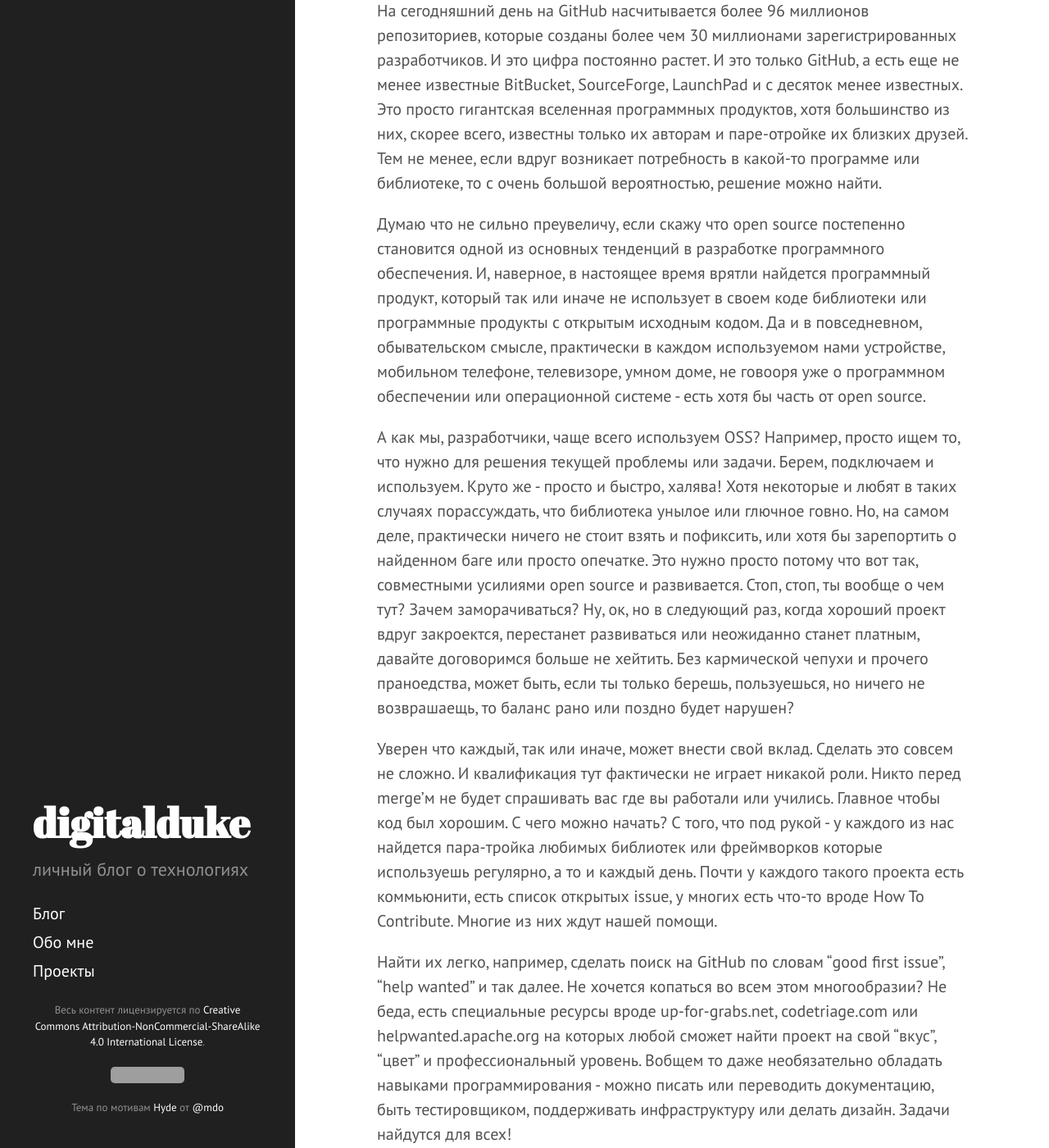
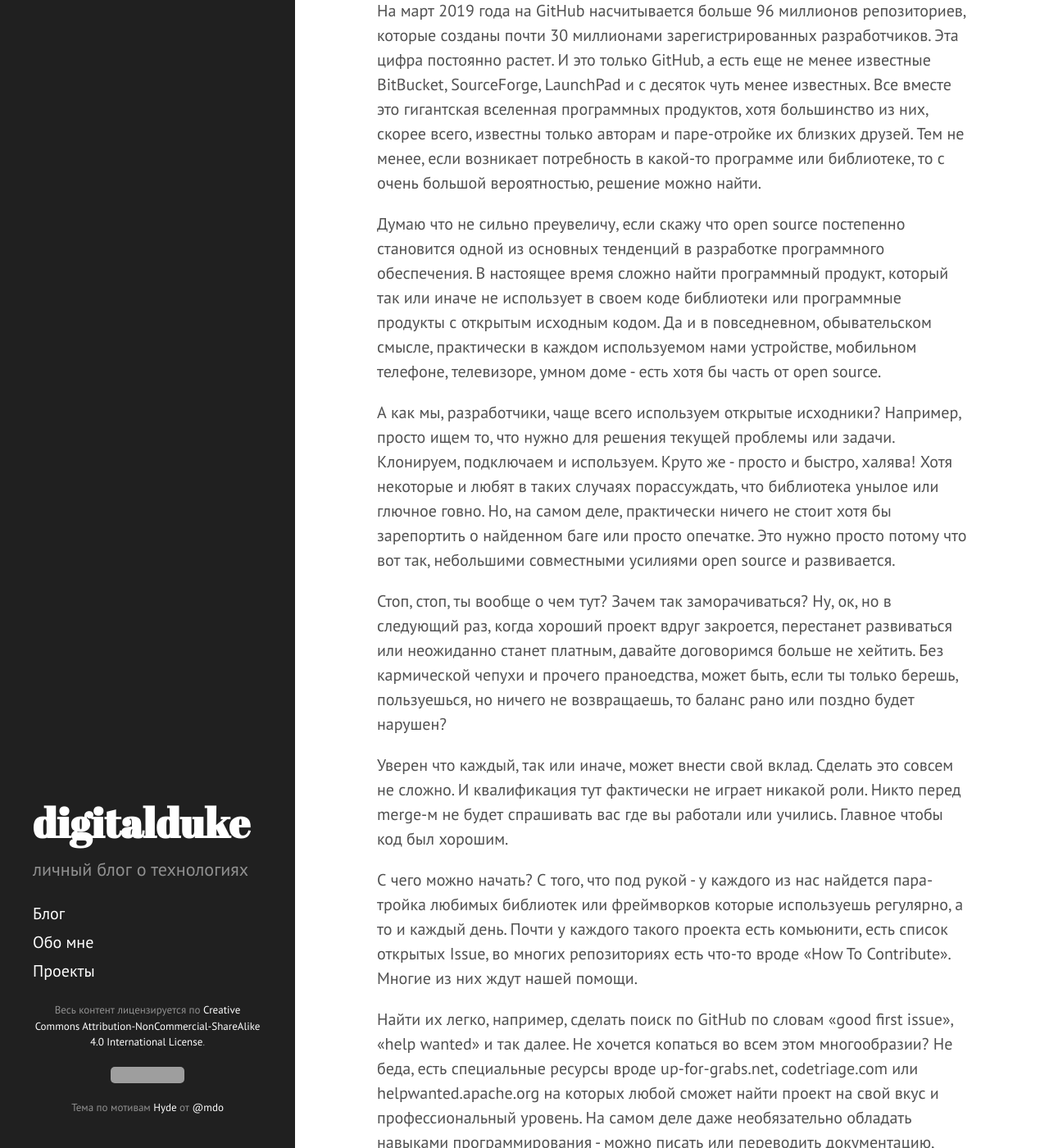
Before and after one commit to digitalduke/digitalduke.github.io, a Jekyll site: the page built from _posts/2019-03-18-leadership-and-OSS.md, in a window 1280 px wide and 1400 px high, scrolled down 542 px. Shown: the whole window at 82% size. Built offline with Jekyll 4.4.1, drawn with Linux system fonts in a browser that asks for light colours; some of the changed text lies outside the part shown; grey boxes are pictures that could not be loaded.

Commit message:
Перефразировал, исправил орфографию и отформатировал.

```diff
--- a/_posts/2019-03-18-leadership-and-OSS.md
+++ b/_posts/2019-03-18-leadership-and-OSS.md
@@ -3,74 +3,34 @@ layout: post
 title: Один в поле не воин, или причем тут OSS?
 ---
 
-Что такое команда? И чем она отличается от коллектива? За годы работы в телекоме я видел и общался со многими
-управленцами - от линейных руководителей до топ-менеджеров. Многие из них неплохие люди. Но все они, как правило,
-являлись просто менеджерами, но не были лидерами.
+Что такое команда? Чем она отличается от коллектива? За годы работы в телекоме я видел и общался со многими управленцами - от линейных руководителей до топ-менеджеров. Многие из них неплохие люди. Все они, чаще всего, являлись просто менеджерами, но не были лидерами.
 
-В чем же разница между менеджером (руководителем) и лидером? В чем состоит феномен лидерства? Или из чего он состоит? А
-как стать лидером? Что для этого можно сделать? Или нужно им родиться? Возможно, что британские ученые
-уже нашли ответы на эти вопросы, но я не знаю на них однозначного ответа. Могу только порассуждать об этом с несовсем
-обычной стороны.
+В чем же разница между менеджером и лидером? В чем состоит феномен лидерства? Из чего он состоит? А как стать лидером? Что для этого можно сделать? Или нужно им родиться? Британские ученые, наверняка уже нашли ответы на эти вопросы, но я не знаю на них однозначного ответа. Могу только порассуждать об этом с не совсем обычной стороны.
 
-На сегодняшний день на GitHub насчитывается более 96 миллионов репозиториев, которые созданы более чем 30 миллионами
-зарегистрированных разработчиков. И это цифра постоянно растет. И это только GitHub, а есть еще не менее известные
-BitBucket, SourceForge, LaunchPad и с десяток менее известных. Это просто гигантская вселенная программных продуктов,
-хотя большинство из них, скорее всего, известны только их авторам и паре-отройке их близких друзей. Тем не менее, если
-вдруг возникает потребность в какой-то программе или библиотеке, то с очень большой вероятностью, решение можно найти.
+На март 2019 года на GitHub насчитывается больше 96 миллионов репозиториев, которые созданы почти 30 миллионами зарегистрированных разработчиков. Эта цифра постоянно растет. И это только GitHub, а есть еще не менее известные BitBucket, SourceForge, LaunchPad и с десяток чуть менее известных. Все вместе это гигантская вселенная программных продуктов, хотя большинство из них, скорее всего, известны только авторам и паре-отройке их близких друзей. Тем не менее, если возникает потребность в какой-то программе или библиотеке, то с очень большой вероятностью, решение можно найти.
 
-Думаю что не сильно преувеличу, если скажу что open source постепенно становится одной из основных тенденций в
-разработке программного обеспечения. И, наверное, в настоящее время врятли найдется программный продукт, который так или
-иначе не использует в своем коде библиотеки или программные продукты с открытым исходным кодом. Да и в повседневном,
-обывательском смысле, практически в каждом используемом нами устройстве, мобильном телефоне, телевизоре, умном доме, не
-говооря уже о программном обеспечении или операционной системе - есть хотя бы часть от open source.
+Думаю что не сильно преувеличу, если скажу что open source постепенно становится одной из основных тенденций в разработке программного обеспечения. В настоящее время сложно найти программный продукт, который так или иначе не использует в своем коде библиотеки или программные продукты с открытым исходным кодом. Да и в повседневном, обывательском смысле, практически в каждом используемом нами устройстве, мобильном телефоне, телевизоре, умном доме - есть хотя бы часть от open source.
 
-А как мы, разработчики, чаще всего используем OSS? Например, просто ищем то, что нужно для решения текущей
-проблемы или задачи. Берем, подключаем и используем. Круто же - просто и быстро, халява! Хотя некоторые и любят в таких
-случаях порассуждать, что библиотека унылое или глючное говно. Но, на самом деле, практически ничего не стоит взять и
-пофиксить, или хотя бы зарепортить о найденном баге или просто опечатке. Это нужно просто потому что вот так, совместными
-усилиями open source и развивается. Стоп, стоп, ты вообще о чем тут? Зачем заморачиваться? Ну, ок, но в следующий раз,
-когда хороший проект вдруг закроектся, перестанет развиваться или неожиданно станет платным, давайте договоримся больше не
-хейтить. Без кармической чепухи и прочего праноедства, может быть, если ты только берешь, пользуешься, но ничего не
-возврашаещь, то баланс рано или поздно будет нарушен?
+А как мы, разработчики, чаще всего используем открытые исходники? Например, просто ищем то, что нужно для решения текущей проблемы или задачи. Клонируем, подключаем и используем. Круто же - просто и быстро, халява! Хотя некоторые и любят в таких случаях порассуждать, что библиотека унылое или глючное говно. Но, на самом деле, практически ничего не стоит хотя бы зарепортить о найденном баге или просто опечатке. Это нужно просто потому что вот так, небольшими совместными усилиями open source и развивается.
 
-Уверен что каждый, так или иначе, может внести свой вклад. Сделать это совсем не сложно. И квалификация тут фактически
-не играет никакой роли. Никто перед merge'м не будет спрашивать вас где вы работали или учились. Главное чтобы код был
-хорошим. С чего можно начать? С того, что под рукой - у каждого из нас найдется пара-тройка любимых библиотек или
-фреймворков которые используешь регулярно, а то и каждый день. Почти у каждого такого проекта есть коммьюнити, есть список
-открытых issue, у многих есть что-то вроде How To Contribute. Многие из них ждут нашей помощи.
+Стоп, стоп, ты вообще о чем тут? Зачем так заморачиваться? Ну, ок, но в следующий раз, когда хороший проект вдруг закроется, перестанет развиваться или неожиданно станет платным, давайте договоримся больше не хейтить. Без кармической чепухи и прочего праноедства, может быть, если ты только берешь, пользуешься, но ничего не возвращаешь, то баланс рано или поздно будет нарушен?
 
-Найти их легко, например, сделать поиск на GitHub по словам "good first issue", "help wanted" и так далее. Не хочется
-копаться во всем этом многообразии? Не беда, есть специальные ресурсы вроде up-for-grabs.net, codetriage.com или
-helpwanted.apache.org на которых любой сможет найти проект на свой "вкус", "цвет" и профессиональный уровень. Вобщем то
-даже необязательно обладать навыками программирования - можно писать или переводить документацию, быть тестировщиком,
-поддерживать инфраструктуру или делать дизайн. Задачи найдутся для всех!
+Уверен что каждый, так или иначе, может внести свой вклад. Сделать это совсем не сложно. И квалификация тут фактически не играет никакой роли. Никто перед merge-м не будет спрашивать вас где вы работали или учились. Главное чтобы код был хорошим.
 
-И всегда есть вариант начать писать что-то свое. Или открыть миру уже существующий проект. Если конкретно вам он (ваш
-проект, проектик или библиотечка) полезен, то во всём мире, наверняка, найдется десяток другой, а может и тысяча-другая
-человек, которым это так же принесет пользу и которые будут вам благодарны.
+С чего можно начать? С того, что под рукой - у каждого из нас найдется пара-тройка любимых библиотек или фреймворков которые используешь регулярно, а то и каждый день. Почти у каждого такого проекта есть комьюнити, есть список открытых Issue, во многих репозиториях есть что-то вроде «How To Contribute». Многие из них ждут нашей помощи.
 
-Остается ответить на вопрос - зачем все это нужно? Из очевидного - это хорошая возможность прокачать свои профессиональные
-навыки. Заработать репутацию и улучшить свое резюме. Уверен, что есть на свете мифических рекрутеры-единороги,
-которые оценивают кандидатов, в том числе и по их профилю на GitHub. А еще можно создать свой "комплект увольнения" - то
-есть то, что остается с вами, когда вы поменяете место работы. Так же это прекрасная возможность улучшить свой английский.
-Получить удовольствие от общения с единомышленниками - с самыми разными людьми со всего мира. Открыв свой проект сообществу
-вы получете возможность улучшить его - все что вы не учли при разработке и тестировании - все это обязательно "сломают"
-и найдут.
+Найти их легко, например, сделать поиск по GitHub по словам «good first issue», «help wanted» и так далее. Не хочется копаться во всем этом многообразии? Не беда, есть специальные ресурсы вроде up-for-grabs.net, codetriage.com или helpwanted.apache.org на которых любой сможет найти проект на свой вкус и профессиональный уровень. На самом деле даже необязательно обладать навыками программирования - можно писать или переводить документацию, быть тестировщиком, поддерживать инфраструктуру или делать дизайн. Задачи найдутся для всех!
 
-И самое главное - это отличная возможность развить свои soft skills. Чтобы решать задачи, которые вы один выполнить не
-сможете вам потребуется команда. И вот это как раз про лидерство. Даже два человека это уже команда. А чтобы она
-двигалась - как минимум ей потребуется общая цель. Для начала ее формулировка. Хорошо если вы еще и выработаете
-стратегию - назовем это "вИдение". Сформулируете общие правила, а лучше несколько простых принципов. В общем организуете
-совместную работу. И чтобы это не превратилось в затыкание дыр, а работало, вам потребуется наладить процессы - планирования,
-организации, контроля и так далее. А дальше что? Писать код? Нет, не только. Потребуется развить умение добиваться
-результата, нести ответственность, решать возникающие вопросы и коммуницировать.
+И всегда есть вариант начать писать что-то свое. Или открыть миру уже существующий проект. Если конкретно вам он (ваш проект, проектик или библиотечка) полезен, то во всём мире, наверняка, найдется десяток другой, а то и тысяча-другая человек, которым это так же принесет пользу и которые будут вам благодарны.
 
-И это самое интересное. Уверен в том, что для того чтобы быть хорошим программистом, как и хорошим лидером, нужно быть
-отличным коммуникатором. Не оратором, не мастером публичных выступлений. Можно быть с виду ботаником или задротом и
-ходить в свитере с оленями. Но быть при этом отличным коммуникатором. То есть уметь доносить свои мысли и свою точку
-зрения до других, а значит и уметь писать "хороший", то есть понятный для других код.
+Остается ответить на вопрос - зачем все это нужно? Из очевидного - это хорошая возможность прокачать свои профессиональные навыки. Заработать репутацию и улучшить свое резюме. Уверен, что есть на свете мифических рекрутеры-единороги, которые оценивают кандидатов, в том числе и по их профилю на GitHub. А еще можно создать свой «комплект увольнения» - то есть то, что остается с вами, когда вы поменяете место работы. Так же это прекрасная возможность улучшить свой английский и получить удовольствие от общения с единомышленниками - с самыми разными людьми со всего мира. Открыв свой проект сообществу вы получаете возможность улучшить его - все что вы не учли при разработке и тестировании - все это обязательно "сломают" и найдут.
 
-Итого, какой вывод? А вывод простой - open source это отличная возможность "прокачать" себя. И даже если после этого к
-вам не выстроится толпа рекрутеров из Google, Facebook или Яндекс - да и фиг с ними. В любом случае вы в плюсе - и опыт
-получите и свою конкурентоспособность на рынке труда повысите, а наработанные вами навыки, эти самые soft-skills, навсегда
-останутся с вами.
+И самое главное - это отличная возможность развить свои soft skills. Чтобы решать задачи, которые вы один выполнить не сможете вам потребуется команда. И вот это как раз про лидерство.
+
+Даже два человека это уже команда. А чтобы она двигалась - как минимум ей потребуется общая цель. Для начала ее формулировка. Хорошо если вы еще и выработаете стратегию - назовем это «вИдение». Сформулируете общие правила, а лучше несколько простых принципов. В общем организуете совместную работу. И чтобы это не превратилось в затыкание дыр, а было системно, вам потребуется наладить процессы - планирования, организации, контроля и так далее.
+
+А дальше что? Писать код? Нет, не только. Потребуется развить умение добиваться результата, нести ответственность, решать возникающие вопросы и коммуницировать.
+
+И это самое интересное. Уверен в том, что для того чтобы быть хорошим программистом, как и хорошим лидером, нужно быть отличным коммуникатором. Не оратором, не мастером публичных выступлений. Можно быть с виду ботаником или задротом и ходить в свитере с оленями. Но быть при этом отличным коммуникатором. То есть уметь доносить свои мысли и свою точку зрения до других, а значит и уметь писать «хороший», то есть понятный для других код.
+
+Итого, какой вывод? А вывод простой - open source это отличная возможность «прокачать» себя. И даже если после этого к вам не выстроится толпа рекрутеров из Google, Facebook или Яндекс - да и фиг с ними. В любом случае вы в плюсе - и опыт получите и свою конкурентоспособность на рынке труда повысите. А наработанные вами навыки, эти самые soft skills, навсегда останутся с вами.
```
